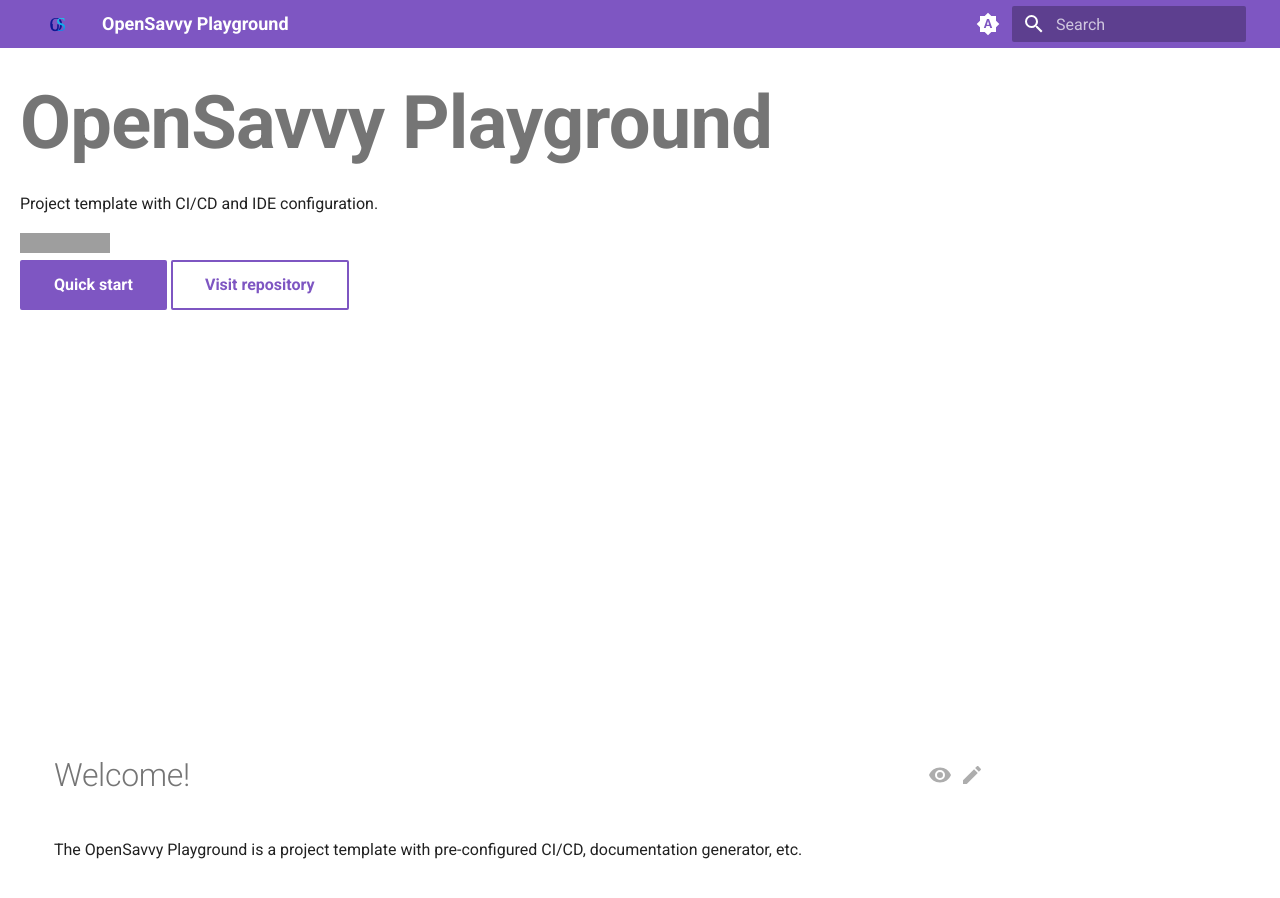
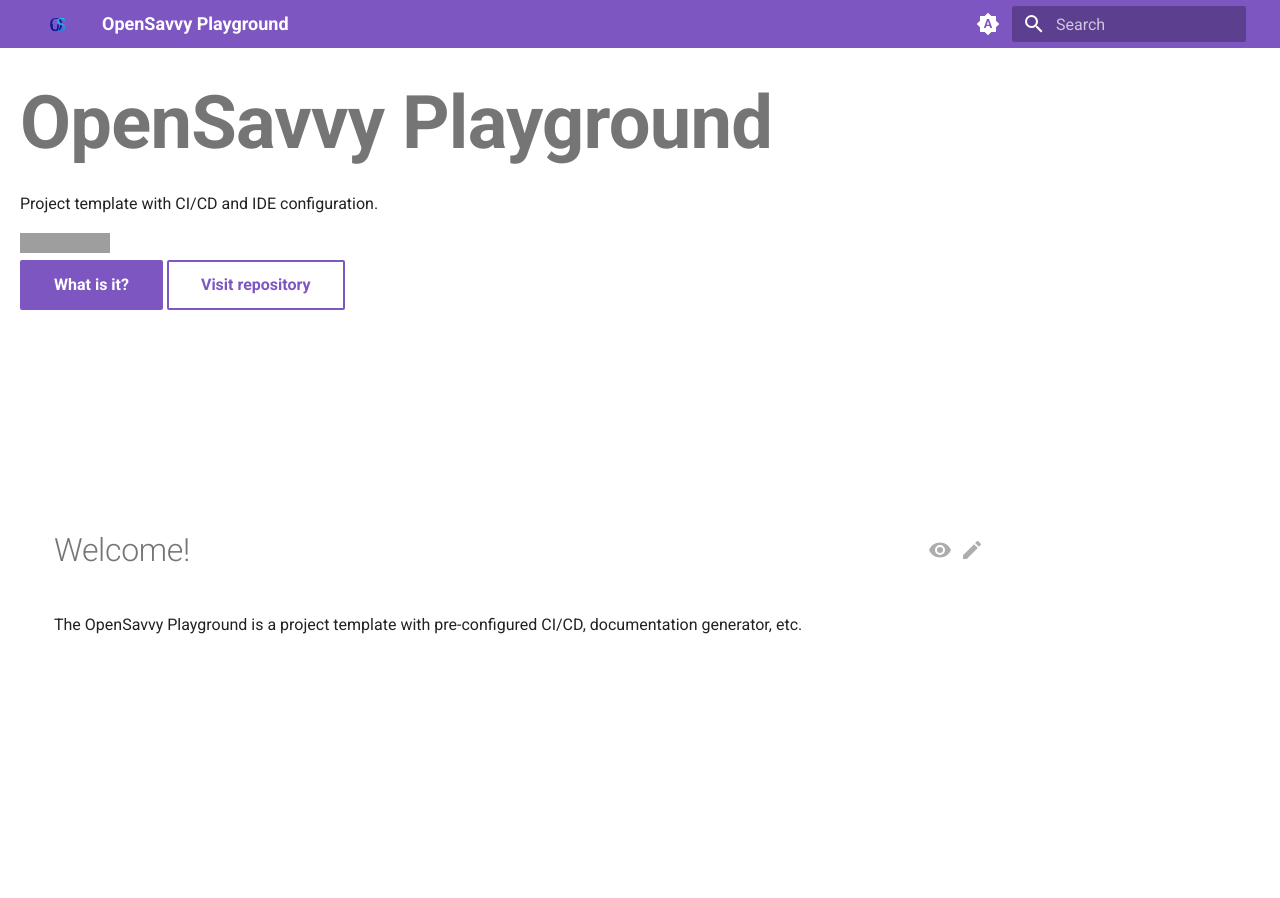
Before and after one commit to CLOVIS-AI/Prepared, an MkDocs documentation site: the page built from docs/website/docs/index.md, in a window 1280 px wide and 900 px high, scrolled down 291 px. Built offline with MkDocs 1.6.1 and Material for MkDocs 9.7.7, drawn with Linux system fonts in a browser that asks for light colours; grey boxes are pictures that could not be loaded.

Commit message:
docs(website): Emphasize the 'welcome' section of the home page

```diff
--- a/docs/website/overrides/home.html
+++ b/docs/website/overrides/home.html
@@ -3,7 +3,7 @@
 {{ super() }}
 <style>
 	#hero-page {
-		height: 100vh;
+		min-height: 75vh;
 		margin-left: 1rem;
 		margin-right: 1rem;
 	}
@@ -41,9 +41,9 @@
 					<a href="https://discord.gg/48Wv6BkJx6"><img src="https://img.shields.io/badge/Discuss-Discord-7289da"></a>
 				</div>
 
-				<a href="{{ page.next_page.url | url }}" title="{{ page.next_page.title | e }}"
+				<a href="#welcome" title="{{ page.next_page.title | e }}"
 				   class="md-button md-button--primary">
-					Quick start
+					What is it?
 				</a>
 				<a href="{{ config.repo_url }}" title="Open repository on GitLab" class="md-button">
 					Visit repository
```
